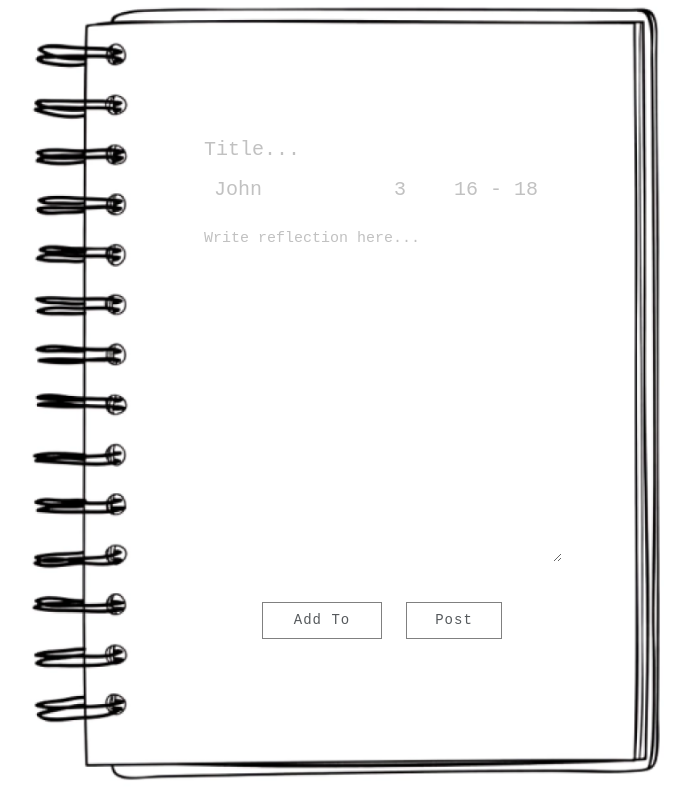
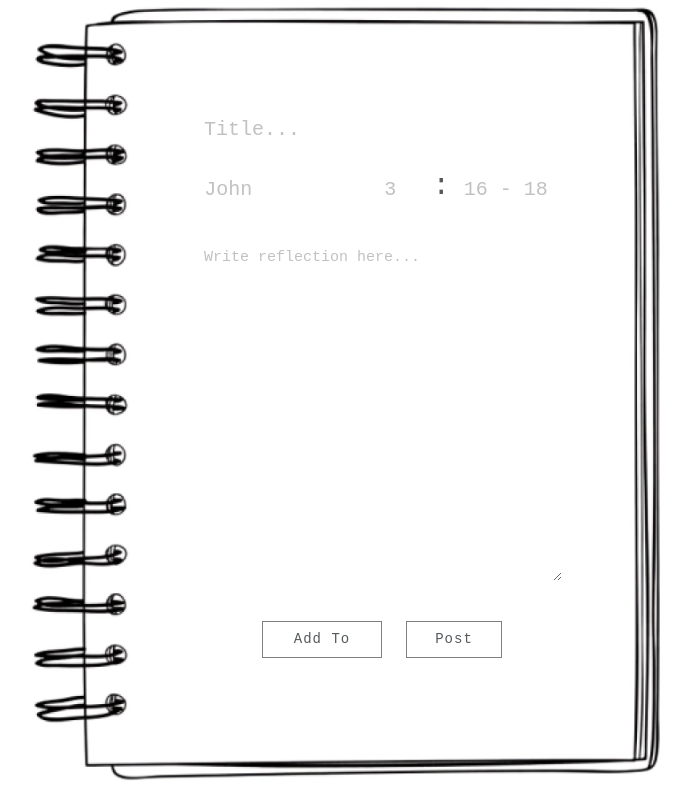
Before and after one commit to DavyHyun/spiritual-journal, a React (Create React App) app in the folder frontend/: page /newentry in a window 1280 px wide. Shown: the whole page, without its empty margins (303-994 px from the left). Built offline with nearby package versions, Linux system fonts and the light colour scheme; a web font is replaced by a local one.

Commit message:
tim page bug fix

```diff
--- a/frontend/src/screens/NewEntry/NewEntry.js
+++ b/frontend/src/screens/NewEntry/NewEntry.js
@@ -111,17 +111,12 @@ const NewEntry = () => {
             setTitle(e.target.value);
           }}
         />
-        {invalid ? (
-          <p className="invalidVerse">
-            enter valid verse
-          </p>
-        ) : null}
+        {invalid ? <p className="invalidVerse">enter valid verse</p> : null}
         <div className="versesEntry">
           <input
             type="text"
             placeholder="John"
             className="johnExample"
-
             onChange={(e) => {
               setBook(e.target.value);
             }}
@@ -130,19 +125,15 @@ const NewEntry = () => {
             type="text"
             placeholder="3"
             className="chapterExample"
-
             onChange={(e) => {
               setChapter(e.target.value);
             }}
           />
-          <p className="setChapter">
-
-          </p>
+          <p className="setChapter">:</p>
           <input
             type="text"
             placeholder="16 - 18"
             className="verseExample"
-
             onChange={(e) => {
               setVerses(e.target.value);
             }}
@@ -156,7 +147,6 @@ const NewEntry = () => {
             setReflection(e.target.value);
           }}
           className="reflectionContainer"
-
         />
         <div className="submitContainer">
           <div className="addToButton" onClick={toggleGroups}>
```
